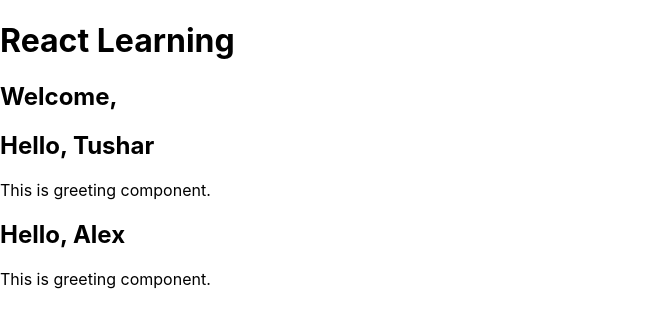
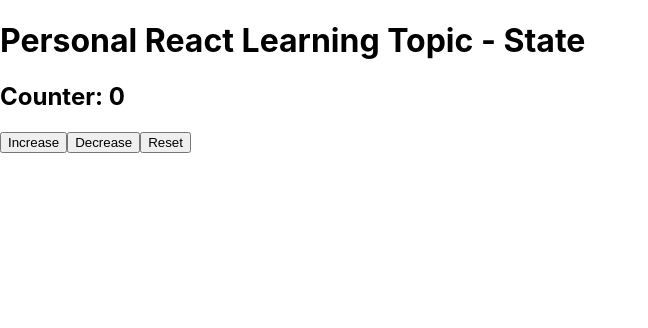
Before and after one commit to TusharKcode/web_development, a React (Create React App) app in the folder my-react-portfolio/: page / in a window 1280 px wide. Shown: the top 328 px of the page, without its empty margins (0-648 px from the left). Built offline with nearby package versions, Linux system fonts and the light colour scheme.

Commit message:
Raect State Done

```diff
--- a/my-react-portfolio/src/App.js
+++ b/my-react-portfolio/src/App.js
@@ -1,12 +1,10 @@
-import Welcome from "./welcome";
-import Greet from "./greet";
+import Counter from "./counter";
+
 function App(){
   return(
     <div>
-      <h1>React Learning</h1>
-      <Welcome />
-      <Greet name="Tushar" />
-      <Greet name="Alex" />
+      <h1>Personal React Learning Topic - State</h1>
+      <Counter /> {/* new */}
     </div>
   );
 }
--- /dev/null
+++ b/my-react-portfolio/src/counter.js
@@ -0,0 +1,16 @@
+const { useState } = require("react");
+
+function Counter(){
+    const [count, setCount] = useState(0);
+
+    return(
+        <div>
+            <h2>Counter: {count}</h2>
+            <button onClick={() => setCount(count + 1)}>Increase</button>
+            <button onClick={() => setCount(count - 1)}>Decrease</button>
+            <button onClick={() => setCount(0)}>Reset</button>
+        </div>
+    );
+}
+
+export default Counter;
--- a/my-react-portfolio/src/greet.js
+++ b/my-react-portfolio/src/greet.js
@@ -1,8 +1,8 @@
-function greet(props){
+function greet({name}){
     return(
         <div>
-            <h2>Hello, {props.name}</h2>
-            <p>This is greeting component.</p>
+            <h2>Hello, {name}</h2>
+            <p>This is greeting component using destructured props.</p>
         </div>
     );
 }
```
